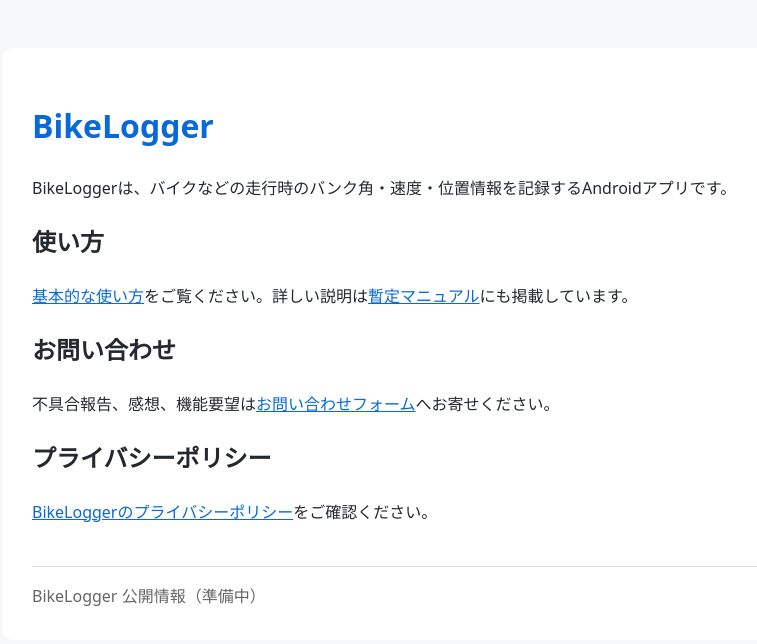
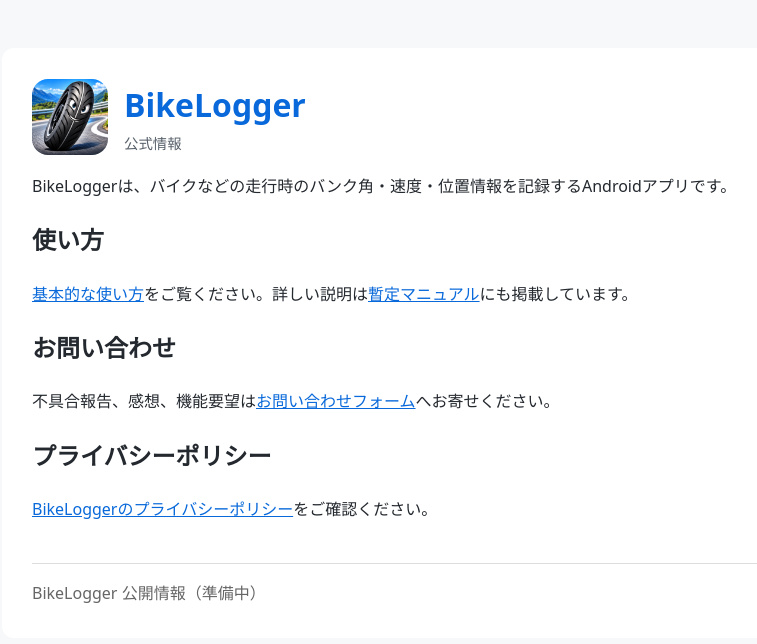
Before and after one commit to motomak/BikeLogger-Public, a plain HTML site: page index.html in a window 1280 px wide. Shown: the whole page, without its empty margins (228-985 px from the left). Drawn offline with Linux system fonts and the light colour scheme.

Commit message:
Show tire mascot on site homepage

```diff
--- a/index.html
+++ b/index.html
@@ -12,7 +12,10 @@ h1{color:#0969da}a{color:#0969da}footer{border-top:1px solid #ddd;margin-top:40p
 </style>
 </head>
 <body><main>
-<h1>BikeLogger</h1>
+<div style="display:flex;align-items:center;gap:16px;margin-bottom:16px;">
+<img src="./tire2.png" alt="BikeLogger公式アイコン・タイヤ君" width="76" height="76" style="width:76px;height:76px;object-fit:contain;border-radius:16px;flex-shrink:0;">
+<div><h1 style="margin:0;">BikeLogger</h1><p style="margin:0;color:#57606a;font-size:.9rem;">公式情報</p></div>
+</div>
 <p>BikeLoggerは、バイクなどの走行時のバンク角・速度・位置情報を記録するAndroidアプリです。</p>
 <h2>使い方</h2>
 <p><a href="./guide.html">基本的な使い方</a>をご覧ください。詳しい説明は<a href="https://robot-jp.com/wiki/index.php/BikeLogger">暫定マニュアル</a>にも掲載しています。</p>
```
